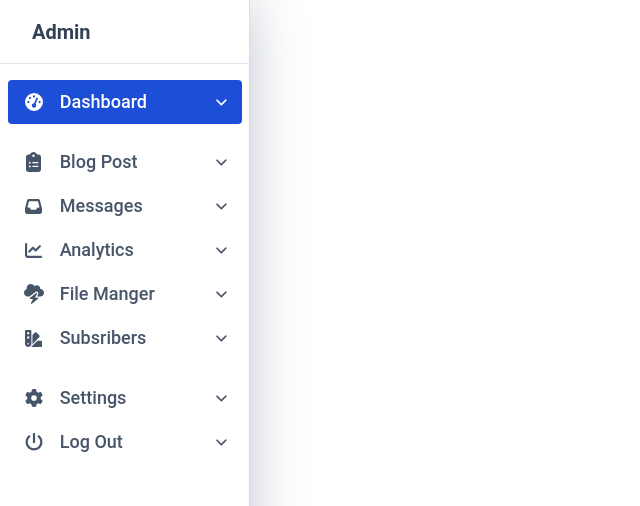
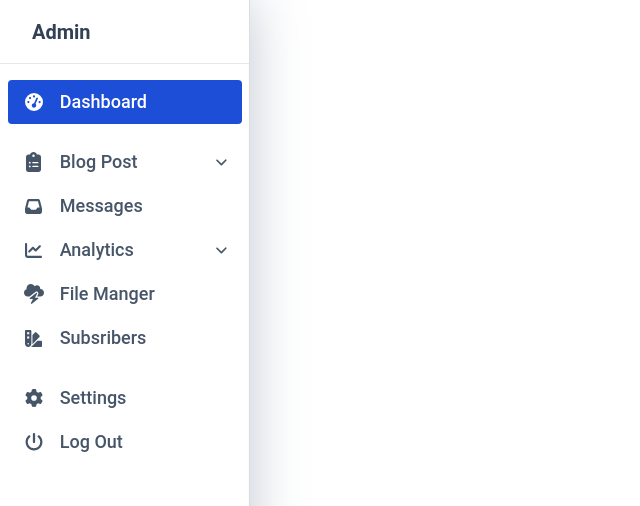
Before and after one commit to umardev500/reactjs-admin, a React (Create React App) app: page / in a window 1280 px wide. Shown: the top 506 px of the page, without its empty margins (0-640 px from the left). Built offline with nearby package versions, Linux system fonts and the light colour scheme.

Commit message:
check submenu length

```diff
--- a/src/components/molecules/navigation/sidebar/NavSidebar.tsx
+++ b/src/components/molecules/navigation/sidebar/NavSidebar.tsx
@@ -99,7 +99,9 @@ export const NavSidebar: React.FC<Props> = ({
                   <p className="ml-4 font-roboto w-full justify-between flex items-center font-medium text-lg">
                     {title}
 
-                    {type === 'main' && subMenu !== undefined && (
+                    {type === 'main' &&
+                      subMenu !== undefined &&
+                      subMenu.length > 0 && (
                         <FontAwesomeIcon
                           className="-rotate-90"
                           fontSize={14}
```
Lines whose indentation alone changed are shown as unchanged.
